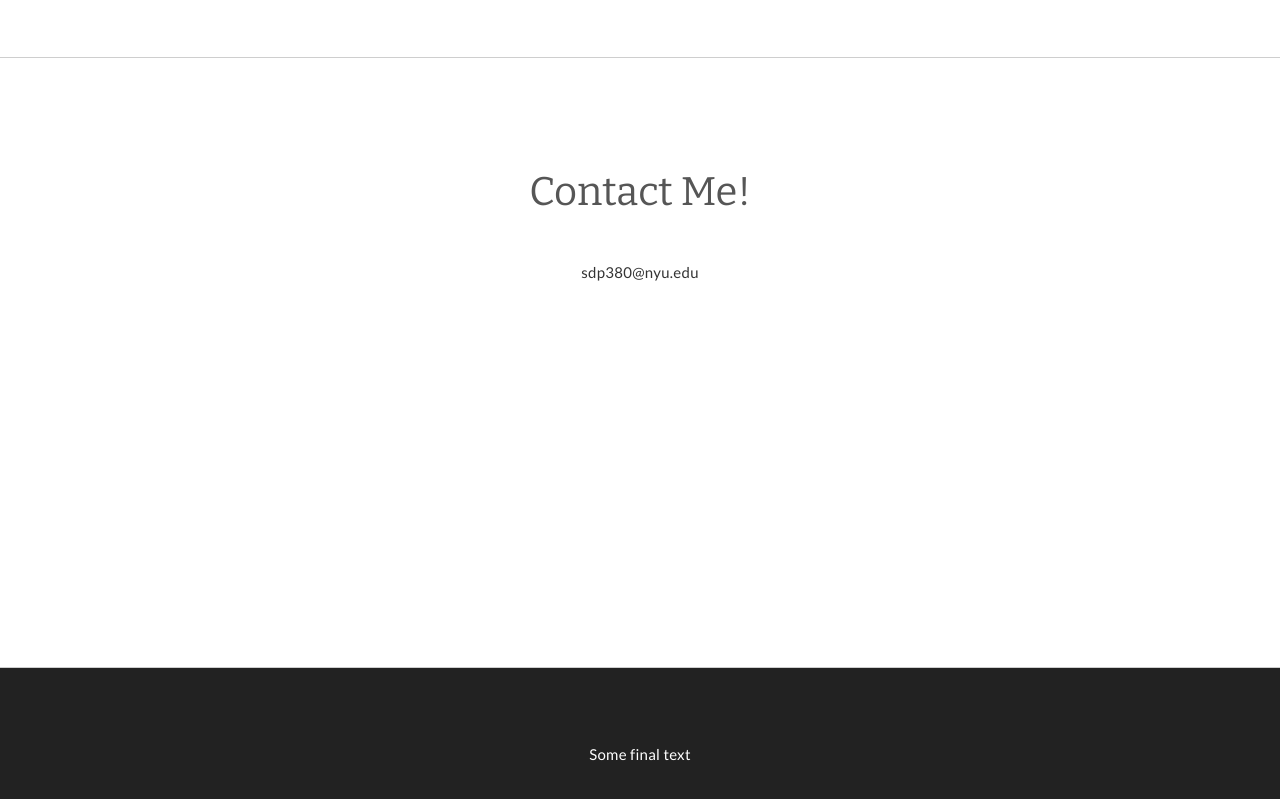
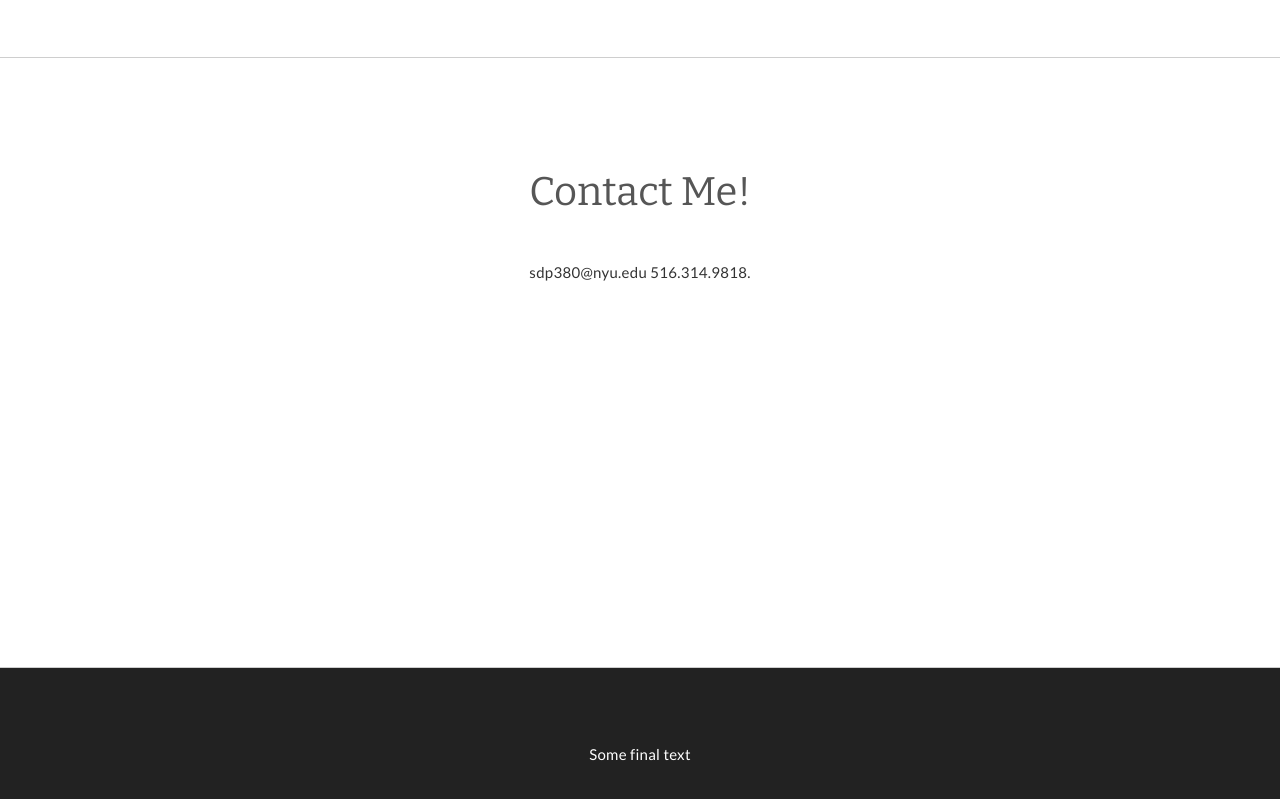
Before and after one commit to shirapolan/portfolio, a plain HTML site: page index.html in a window 1280 px wide. Shown: the part 2233-3032 px from the top of the page. Drawn offline with nearby package versions, Linux system fonts and the light colour scheme.

Commit message:
Update index.html

```diff
--- a/index.html
+++ b/index.html
@@ -341,7 +341,7 @@
     <div id="contact"> <!-- beginning of contact -->
       <div class="section">
         <h2>Contact Me!</h2>
-        <div class="inner"><p>sdp380@nyu.edu</p></div>
+        <div class="inner"><p>sdp380@nyu.edu 516.314.9818.</p></div>
       </div>
     </div> <!-- end of contact -->
 
```
